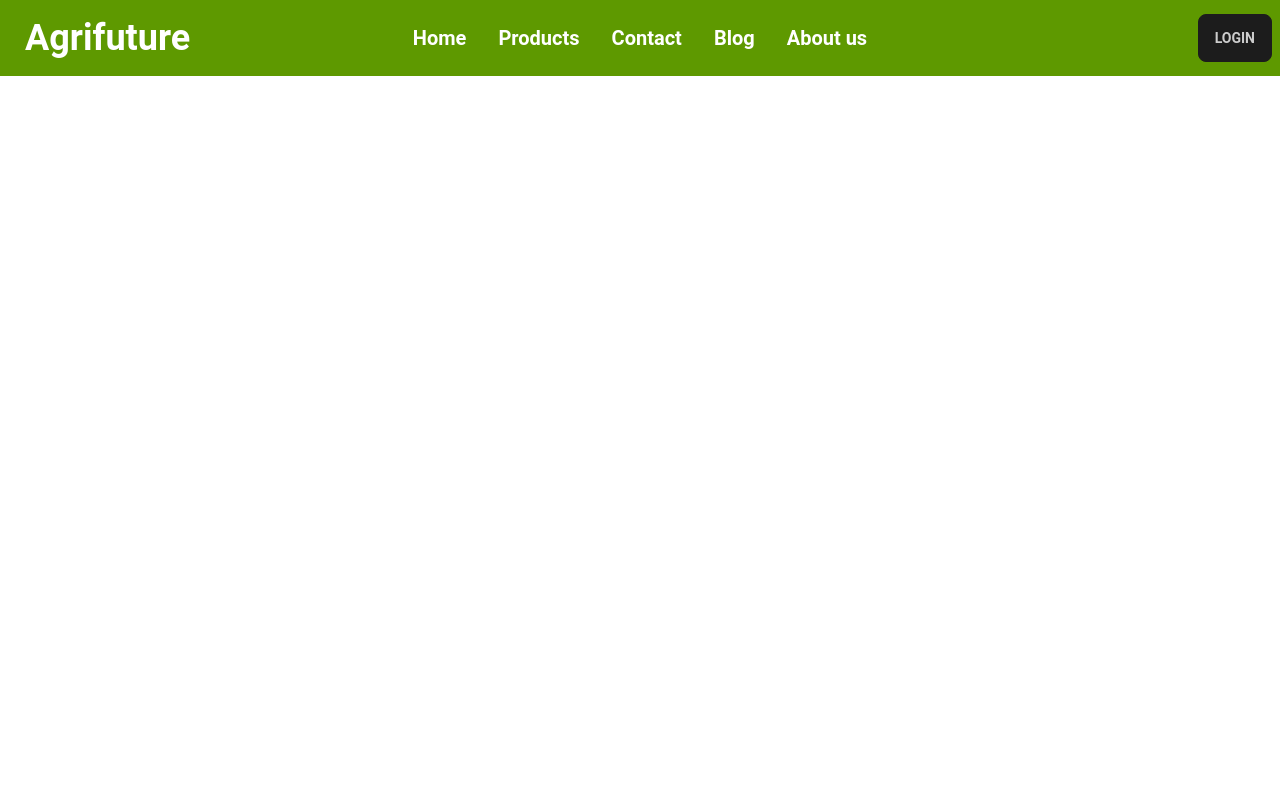
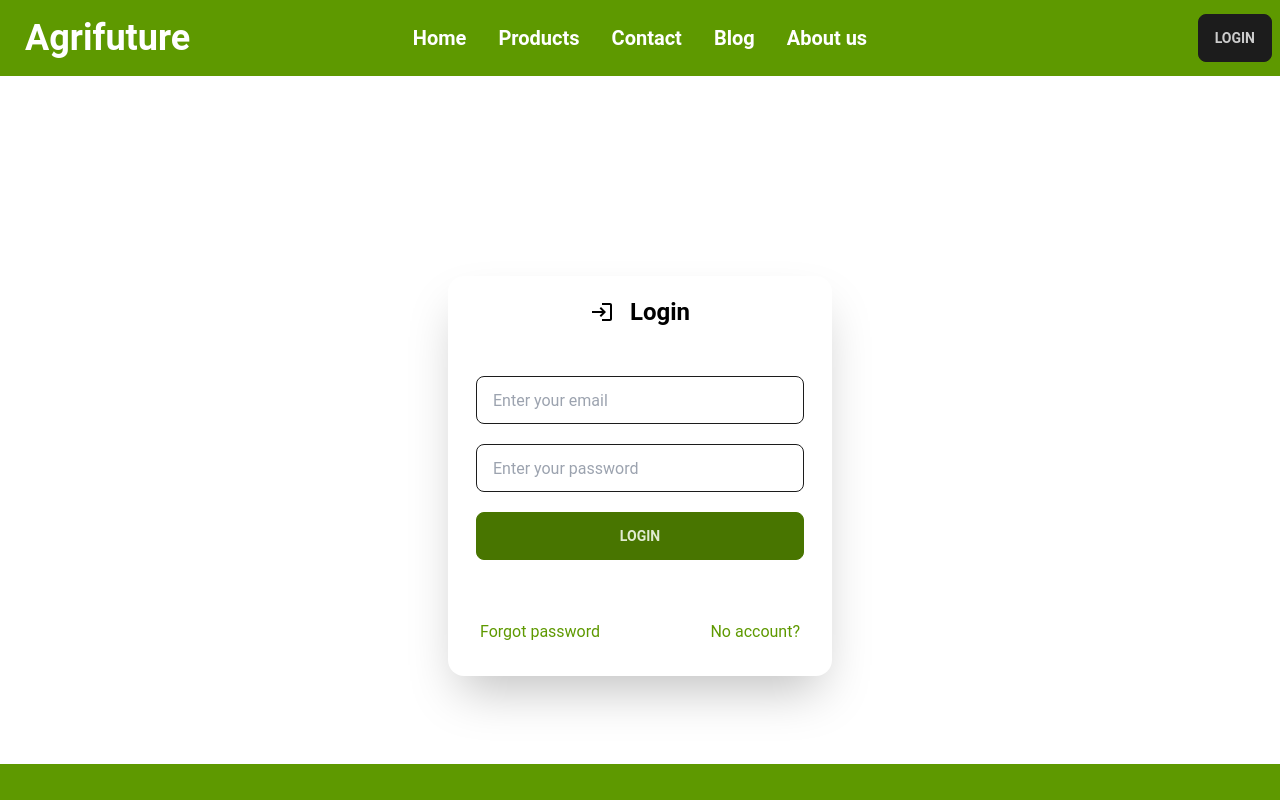
Before and after one commit to mdsujan-mridha/Farming-Assistant-frontend, a React (Create React App) app: page /login in a window 1280 px wide. Shown: the top 800 px of the page. Built offline with nearby package versions, Linux system fonts and the light colour scheme.

Commit message:
create login page and install redux

```diff
--- a/src/App.js
+++ b/src/App.js
@@ -5,18 +5,24 @@ import Navbar from './component/Header/Navbar';
 import Home from './component/Home/Home';
 import Products from './component/Products/Products';
 import Aboutus from './component/About/Aboutus';
-
+import Login from './component/user/Login';
+import Footer from './component/Home/Footer';
+import { ToastContainer } from 'react-toastify';
+import 'react-toastify/dist/ReactToastify.css';
 
 
 function App() {
   return (
     <Fragment>
       <Navbar />
+      <ToastContainer />
       <Routes>
         <Route path='/' element={<Home />}></Route>
         <Route path='/products' element={<Products />}></Route>
         <Route path='/about' element={<Aboutus />}></Route>
+        <Route path='/login' element={<Login />}></Route>
       </Routes>
+      <Footer />
     </Fragment>
   );
 }
--- a/src/component/Header/Navbar.js
+++ b/src/component/Header/Navbar.js
@@ -51,7 +51,7 @@ const Navbar = () => {
                 </ul>
             </div>
             <div className="navbar-end">
-                <Link className="btn btn-secondary">Login</Link>
+                <Link to="/login" className="btn btn-secondary">Login</Link>
             </div>
         </div>
     );
--- a/src/component/Home/Footer.js
+++ b/src/component/Home/Footer.js
@@ -3,8 +3,8 @@ import { Link } from 'react-router-dom';
 
 const Footer = () => {
     return (
-        <div>
-            <footer className="footer footer-center p-10 bg-primary text-primary-content mt-16">
+
+        <footer className="footer footer-center p-10 bg-primary text-primary-content mt-72">
             <div>
                 <svg width="50" height="50" viewBox="0 0 24 24" xmlns="http://www.w3.org/2000/svg" fillRule="evenodd" clipRule="evenodd" className="inline-block fill-current"><path d="M22.672 15.226l-2.432.811.841 2.515c.33 1.019-.209 2.127-1.23 2.456-1.15.325-2.148-.321-2.463-1.226l-.84-2.518-5.013 1.677.84 2.517c.391 1.203-.434 2.542-1.831 2.542-.88 0-1.601-.564-1.86-1.314l-.842-2.516-2.431.809c-1.135.328-2.145-.317-2.463-1.229-.329-1.018.211-2.127 1.231-2.456l2.432-.809-1.621-4.823-2.432.808c-1.355.384-2.558-.59-2.558-1.839 0-.817.509-1.582 1.327-1.846l2.433-.809-.842-2.515c-.33-1.02.211-2.129 1.232-2.458 1.02-.329 2.13.209 2.461 1.229l.842 2.515 5.011-1.677-.839-2.517c-.403-1.238.484-2.553 1.843-2.553.819 0 1.585.509 1.85 1.326l.841 2.517 2.431-.81c1.02-.33 2.131.211 2.461 1.229.332 1.018-.21 2.126-1.23 2.456l-2.433.809 1.622 4.823 2.433-.809c1.242-.401 2.557.484 2.557 1.838 0 .819-.51 1.583-1.328 1.847m-8.992-6.428l-5.01 1.675 1.619 4.828 5.011-1.674-1.62-4.829z"></path></svg>
                 <p className="font-bold">
@@ -20,7 +20,7 @@ const Footer = () => {
                 </div>
             </div>
         </footer>
-        </div>
+
     );
 };
 
--- a/src/component/Home/Home.js
+++ b/src/component/Home/Home.js
@@ -5,7 +5,7 @@ import Aboutus from '../About/Aboutus';
 import CategoryCard from './CategoryCard';
 import Contact from '../Contact/Contact';
 import Map from './Map';
-import Footer from './Footer';
+
 
 const Home = () => {
     return (
@@ -16,7 +16,7 @@ const Home = () => {
             <Aboutus />
             <Contact />
             <Map />
-            <Footer/>
+
         </div>
     );
 };
--- a/src/component/Products/OrganicFood.js
+++ b/src/component/Products/OrganicFood.js
@@ -3,10 +3,7 @@ import productOne from "../images/Organic product/Product 1.jpg";
 import productTwo from "../images/Organic product/product 2.jpg";
 import productThree from "../images/Organic product/product 3.jpg";
 import productFour from "../images/Organic product/product 4.jpg";
-import productFive from "../images/Organic product/product 5.jpg";
-import productSix from "../images/Organic product/product 6.jpg";
-import productSeven from "../images/Organic product/product 7.jpg";
-import productEight from "../images/Organic product/product 8.jpg";
+
 const OrganicFood = () => {
 
     const products = [
--- /dev/null
+++ b/src/component/action/userAction.js
@@ -0,0 +1,33 @@
+import axios from "axios"
+import { CLEAR_ERRORS, LOGIN_FAIL, LOGIN_REQUEST, LOGIN_SUCCESS } from "../constant/userConstant"
+
+
+// login function
+export const login = (email, password) => async (dispatch) => {
+    try {
+        dispatch({ type: LOGIN_REQUEST })
+        const config = {
+            headers: {
+                "Content-type": "application/json"
+            }
+        }
+        const { data } = await axios.post(`http://localhost:5000/api/v1/login`, { email, password }, config)
+        dispatch({
+            type: LOGIN_SUCCESS,
+            payload: data.user,
+        })
+    } catch (error) {
+        dispatch({
+            type: LOGIN_FAIL,
+            payload: error.response.data.message
+        })
+    }
+
+};
+
+// clear errors
+export const clearErrors = () => async (dispatch) => {
+    dispatch({
+        type: CLEAR_ERRORS
+    })
+}
--- /dev/null
+++ b/src/component/constant/userConstant.js
@@ -0,0 +1,9 @@
+export const LOGIN_REQUEST = "LOGIN_REQUEST";
+export const LOGIN_SUCCESS = "LOGIN_SUCCESS";
+export const LOGIN_FAIL = "LOGIN_FAIL";
+
+export const REGISTER_REQUEST = "REGISTER_REQUEST";
+export const REGISTER_SUCCESS = "REGISTER_SUCCESS";
+export const REGISTER_FAIL = "REGISTER_FAIL";
+
+export const CLEAR_ERRORS = "CLEAR_ERRORS";
--- /dev/null
+++ b/src/component/reducer/userReducer.js
@@ -0,0 +1,35 @@
+import { CLEAR_ERRORS, LOGIN_FAIL, LOGIN_REQUEST, LOGIN_SUCCESS } from "../constant/userConstant";
+
+export const userReducer = (state = { user: {} }, action) => {
+
+    switch (action.type) {
+        case LOGIN_REQUEST:
+            return {
+                loading: true,
+                isAuthenticated: false,
+
+            }
+        case LOGIN_SUCCESS:
+            return {
+                ...state,
+                loading: false,
+                isAuthenticated: true,
+                user: action.payload,
+            }
+        case LOGIN_FAIL:
+            return {
+                ...state,
+                loading: false,
+                isAuthenticated: false,
+                error: action.payload,
+            }
+        case CLEAR_ERRORS:
+            return {
+                ...state,
+                error: null
+            }
+        default:
+            return state
+    }
+
+}
--- /dev/null
+++ b/src/component/user/Login.js
@@ -0,0 +1,78 @@
+import { LoginOutlined } from '@mui/icons-material';
+import React, { Fragment, useEffect, useRef } from 'react';
+import { useDispatch, useSelector } from 'react-redux';
+import { Link, useNavigate } from 'react-router-dom';
+import { clearErrors, login } from '../action/userAction';
+import { toast } from 'react-toastify';
+import Loader from "../Layout/Loader";
+const Login = () => {
+    const dispatch = useDispatch();
+    const { loading, isAuthenticated, error, user } = useSelector((state) => state.user);
+    const navigate = useNavigate();
+    console.log(user);
+    // get value by using ref
+    const emailRef = useRef();
+    const passwordRef = useRef();
+
+    const loginSubmitHandler = (e) => {
+        e.preventDefault();
+        const email = emailRef.current.value;
+        const password = passwordRef.current.value;
+        console.log(email, password);
+        dispatch(login(email, password));
+    }
+
+    useEffect(() => {
+        if (error) {
+            toast.error(error);
+            dispatch(clearErrors())
+        }
+        if (isAuthenticated === true) {
+            toast.success("You are logged in");
+            navigate("/")
+        }
+    }, [error, dispatch, isAuthenticated, navigate])
+
+    return (
+        <Fragment>
+            {
+                loading ? (
+                    <Loader />
+                ) :
+                    (
+                        <Fragment>
+                            <div className="flex justify-center items-center flex-col translate-y-1/2">
+                                <div className="card w-96 bg-accent text-neutral-content shadow-2xl">
+                                    <h1 className='flex justify-center items-center text-2xl text-black font-bold py-5 gap-4'> <LoginOutlined /> Login </h1>
+                                    <div>
+                                        <form className='p-7 flex flex-col gap-5' onSubmit={loginSubmitHandler}>
+                                            <input
+                                                ref={emailRef}
+                                                type="email"
+                                                placeholder="Enter your email"
+                                                className="input input-bordered input-secondary w-full"
+                                                style={{ outline: 'none' }}
+                                            />
+                                            <input
+                                                ref={passwordRef}
+                                                type="password"
+                                                placeholder="Enter your password"
+                                                className="input input-bordered input-secondary w-full"
+                                                style={{ outline: 'none' }}
+                                            />
+                                            <input type="submit" value="Login" className="btn btn-active btn-primary" />
+                                        </form>
+                                        <p className='flex justify-between items-center p-8 text-primary'>  <Link> Forgot password </Link>
+                                            <Link> No account? </Link>
+                                        </p>
+                                    </div>
+                                </div>
+                            </div>
+                        </Fragment>
+                    )
+            }
+        </Fragment>
+    );
+};
+
+export default Login;
--- a/src/index.js
+++ b/src/index.js
@@ -3,13 +3,17 @@ import ReactDOM from 'react-dom/client';
 import './index.css';
 import App from './App';
 import { BrowserRouter } from 'react-router-dom';
+import { Provider } from 'react-redux';
+import store from './store';
 
 
 const root = ReactDOM.createRoot(document.getElementById('root'));
 root.render(
-  <BrowserRouter>
-    <React.StrictMode>
-      <App />
-    </React.StrictMode>
-  </BrowserRouter>
+  <Provider store={store}>
+    <BrowserRouter>
+      <React.StrictMode>
+        <App />
+      </React.StrictMode>
+    </BrowserRouter>
+  </Provider>
 );
--- /dev/null
+++ b/src/store.js
@@ -0,0 +1,19 @@
+import { combineReducers, applyMiddleware, legacy_createStore as createStore } from 'redux';
+import { composeWithDevTools } from 'redux-devtools-extension';
+import thunk from 'redux-thunk';
+import { userReducer } from './component/reducer/userReducer';
+
+const reducer = combineReducers({
+    user: userReducer
+});
+
+let initialState = [];
+
+const middleware = [thunk];
+const store = createStore(
+    reducer,
+    initialState,
+    composeWithDevTools(applyMiddleware(...middleware))
+);
+
+export default store;
```
Also changed, not shown: package.json (+7 -0 lines), 1 other file (tests, documents, lock files or other folders). Lines whose indentation alone changed are shown as unchanged.
